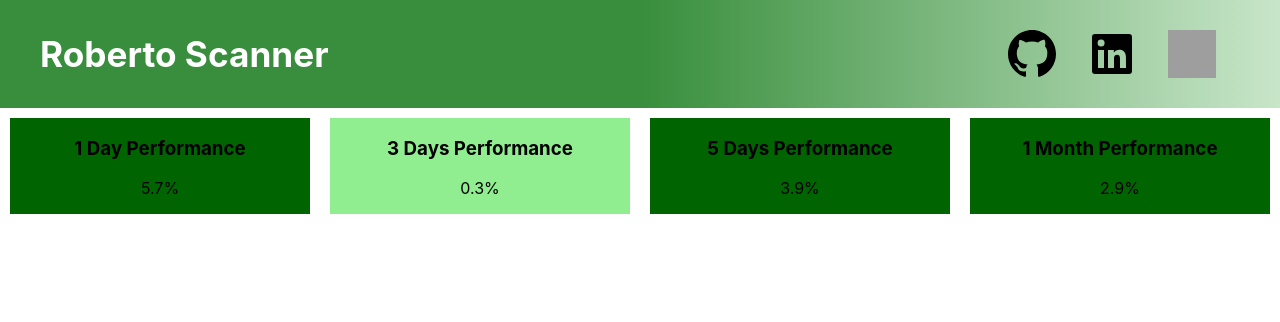
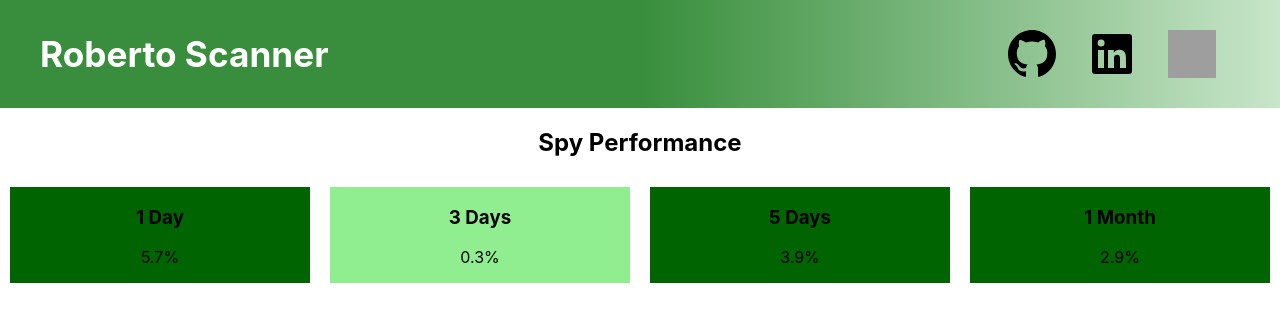
Before and after one commit to JasonSimms/shorting_opportunity_scanner_front_draft_react, a React (Create React App) app: page / in a window 1280 px wide. Shown: the top 322 px of the page. Built offline with nearby package versions, Linux system fonts and the light colour scheme; grey boxes are pictures that could not be loaded.

Commit message:
housekeeping

```diff
--- a/src/ApiService.js
+++ b/src/ApiService.js
@@ -2,8 +2,6 @@
 
 // Mock API Calls
 function apiCallDelay(data, timeoutRange = [100, 3000]) {
-    console.log('calling')
-    console.log(data)
     return new Promise((res) => {
         const timeout = Math.random() * (timeoutRange[1] - timeoutRange[0]) + timeoutRange[0];
         setTimeout(() => { res({ status: 200, message: 'success', data: data }) }, timeout)
--- a/src/App.js
+++ b/src/App.js
@@ -1,4 +1,3 @@
-import logo from './logo.svg';
 import './App.css';
 // import MyComponent from './AG_grid';
 import Banner from './Banner';
@@ -7,10 +6,8 @@ import MarketHeadsUp from './MarketHeadsUp';
 function App() {
   return (
     <div className="App">
-      <bod>
         <Banner />
         <MarketHeadsUp />
-      </bod>
     </div>
   );
 }
--- a/src/MarketHeadsUp.js
+++ b/src/MarketHeadsUp.js
@@ -8,10 +8,8 @@ const StockPerformance = () => {
   useEffect(() => {
     // Function to fetch stock data
     const fetchStockData = async () => {
-      // setStockData({ performance1Day: 0.3, performance3Days: 2.1, performance5Days: 4, performance1Month: -10 });
       try {
         const response = await getMarketPerformance();
-        console.log('wtf', response)
         setStockData(response.data); // Assuming the API returns the stock data in a suitable format
       } catch (error) {
         console.error('Error fetching stock data:', error);
@@ -38,13 +36,15 @@ const StockPerformance = () => {
   };
 
   const performanceData = [
-    { label: '1 Day Performance', value: stockData?.performance1Day },
-    { label: '3 Days Performance', value: stockData?.performance3Day },
-    { label: '5 Days Performance', value: stockData?.performance5Day },
-    { label: '1 Month Performance', value: stockData?.performance1Month },
+    { label: '1 Day', value: stockData?.performance1Day },
+    { label: '3 Days', value: stockData?.performance3Day },
+    { label: '5 Days', value: stockData?.performance5Day },
+    { label: '1 Month', value: stockData?.performance1Month },
   ];
 
   return (
+    <div>
+<h2>Spy Performance</h2>
     <div style={{ display: 'flex', flexDirection: 'row' }}>
       {performanceData.map((performance, index) => (
         <div
@@ -60,6 +60,8 @@ const StockPerformance = () => {
         </div>
       ))}
     </div>
+    </div>
+
   );
 };
 
```
Also changed, not shown: src/logo.svg (deleted).
